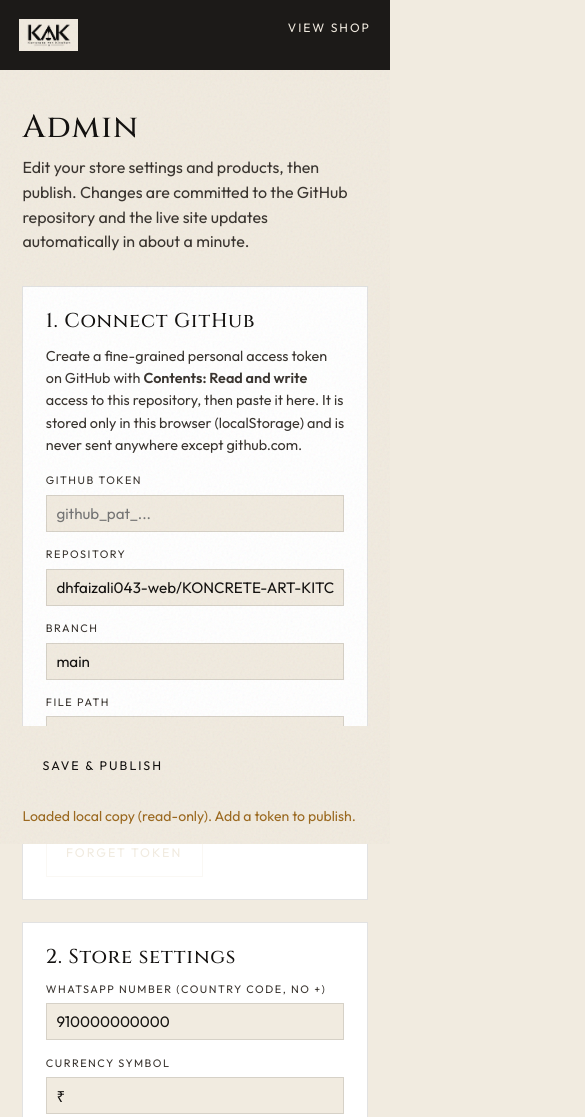
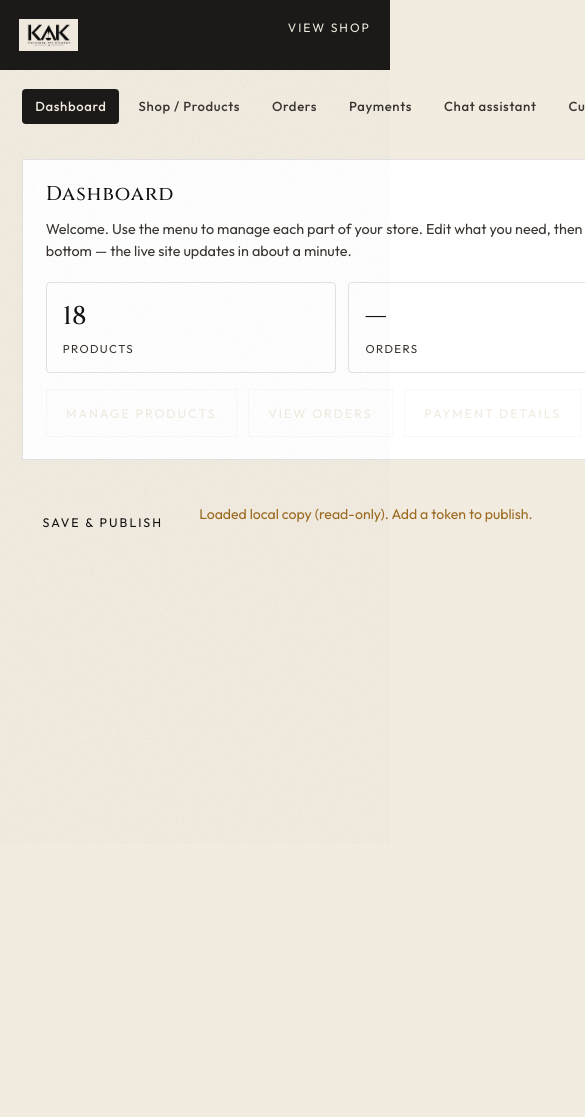
Before and after one commit to dhfaizali043-web/KONCRETE-ART-KITCHEN, a website built with Vite: page admin.html in a window 390 px wide. Shown: the top 1117 px of the page, 585 px wide, since content can reach past the window. After the commit the page ends 844 px from the top, so only its background shows below. Built offline with nearby package versions, Linux system fonts and the light colour scheme.

Commit message:
feat(admin): split CMS into separate sections with sidebar navigation
- Admin is now a sidebar layout with its own sections: Dashboard,
  Shop / Products, Orders, Payments, Chat assistant, Customer accounts,
  Store settings, and GitHub & publish
- Section switching with a hash (e.g. #orders) so a refresh keeps place
- Dashboard shows product count, order count and customer-login status,
  plus quick actions
- Sticky Save & publish bar stays available on every section
- Responsive: sidebar becomes a horizontal menu on mobile
Co-authored-by: monkeycode-ai <monkeycode-ai@chaitin.com>

```diff
--- a/admin.html
+++ b/admin.html
@@ -25,73 +25,63 @@
       <p><a href="./shop.html">View shop</a></p>
     </header>
 
+    <div class="admin-shell">
+      <aside class="admin-side">
+        <nav class="admin-nav" id="adminNav" aria-label="Admin sections">
+          <button type="button" data-go="dashboard">Dashboard</button>
+          <button type="button" data-go="products">Shop / Products</button>
+          <button type="button" data-go="orders">Orders</button>
+          <button type="button" data-go="payments">Payments</button>
+          <button type="button" data-go="chat">Chat assistant</button>
+          <button type="button" data-go="accounts">Customer accounts</button>
+          <button type="button" data-go="store">Store settings</button>
+          <button type="button" data-go="connect">GitHub &amp; publish</button>
+        </nav>
+      </aside>
+
       <main class="admin-wrap">
-      <h1>Admin</h1>
-      <p class="admin-intro">
-        Edit your store settings and products, then publish. Changes are committed to
-        the GitHub repository and the live site updates automatically in about a minute.
+        <section class="admin-card" data-section="dashboard">
+          <h2>Dashboard</h2>
+          <p class="admin-help">
+            Welcome. Use the menu to manage each part of your store. Edit what you need,
+            then click <strong>Save &amp; publish</strong> at the bottom — the live site
+            updates in about a minute.
           </p>
-
-      <section class="admin-card">
-        <h2>1. Connect GitHub</h2>
-        <p class="admin-help">
-          Create a fine-grained personal access token on GitHub with
-          <strong>Contents: Read and write</strong> access to this repository, then paste it
-          here. It is stored only in this browser (localStorage) and is never sent anywhere
-          except github.com.
-        </p>
-        <div class="admin-grid">
-          <label>
-            GitHub token
-            <input type="password" id="token" placeholder="github_pat_..." autocomplete="off" />
-          </label>
-          <label>
-            Repository
-            <input type="text" id="repo" placeholder="owner/repo" />
-          </label>
-          <label>
-            Branch
-            <input type="text" id="branch" placeholder="main" />
-          </label>
-          <label>
-            File path
-            <input type="text" id="path" placeholder="public/data/catalog.json" />
-          </label>
+          <div class="admin-stats">
+            <div class="admin-stat"><strong id="dashProducts">0</strong><span>Products</span></div>
+            <div class="admin-stat"><strong id="dashOrders">&mdash;</strong><span>Orders</span></div>
+            <div class="admin-stat"><strong id="dashLogin">&mdash;</strong><span>Customer login</span></div>
           </div>
           <div class="admin-actions">
-          <button class="btn btn-ghost" id="loadBtn">Load current data</button>
-          <button class="btn btn-ghost" id="forgetBtn">Forget token</button>
+            <button class="btn btn-ghost" data-go="products" type="button">Manage products</button>
+            <button class="btn btn-ghost" data-go="orders" type="button">View orders</button>
+            <button class="btn btn-ghost" data-go="payments" type="button">Payment details</button>
           </div>
         </section>
 
-      <section class="admin-card">
-        <h2>2. Store settings</h2>
-        <div class="admin-grid">
-          <label>
-            WhatsApp number (country code, no +)
-            <input type="text" id="whatsapp" placeholder="91XXXXXXXXXX" />
-          </label>
-          <label>
-            Currency symbol
-            <input type="text" id="currencySymbol" placeholder="₹" />
-          </label>
-          <label>
-            Currency code
-            <input type="text" id="currencyCode" placeholder="INR" />
-          </label>
-          <label class="admin-wide">
-            Order alert email (new orders are emailed here; leave blank to disable)
-            <input type="email" id="orderAlertEmail" placeholder="orders@yourdomain.com" />
-          </label>
-        </div>
+        <section class="admin-card" data-section="products" hidden>
+          <h2>Shop / Products</h2>
           <p class="admin-help">
-          The first time an order is placed, the alert service sends one confirmation email
-          to this address — click the link in it once to start receiving order alerts.
+            Edit any field, add or remove products, and upload product images from your
+            device. Uploaded images are stored in the repository under
+            <strong>public/brand/products</strong>. Click <strong>Save &amp; publish</strong>
+            at the bottom to make changes live (about one minute).
           </p>
+          <div id="products"></div>
+          <button class="btn btn-ghost" id="addBtn" type="button">+ Add product</button>
         </section>
 
-      <section class="admin-card">
-        <h2>3. Payments</h2>
+        <section class="admin-card" data-section="orders" hidden>
+          <h2>Orders</h2>
+          <p class="admin-help">
+            Sign in with an owner email (set in Customer accounts) to see every order and
+            update its status. Customers only ever see their own orders.
+          </p>
+          <div id="adminOrders"></div>
+        </section>
+
+        <section class="admin-card" data-section="payments" hidden>
+          <h2>Payments</h2>
           <p class="admin-help">
             These details are shown to customers at checkout. Fill in whichever methods you
             accept; leave the rest blank to hide them.
@@ -128,8 +118,8 @@
           </div>
         </section>
 
-      <section class="admin-card">
-        <h2>4. Chat assistant</h2>
+        <section class="admin-card" data-section="chat" hidden>
+          <h2>Chat assistant</h2>
           <p class="admin-help">
             The chat bubble shown on the website answers customer questions using your
             products, prices, payment details and the knowledge base below. One entry per
@@ -159,33 +149,21 @@
           </div>
         </section>
 
-      <section class="admin-card">
-        <h2>5. Products</h2>
-        <p class="admin-help">
-          Edit any field, add or remove products, and upload product images from your
-          device. Uploaded images are stored in the repository under
-          <strong>public/brand/products</strong>. Click <strong>Save &amp; publish</strong>
-          at the bottom to make changes live (about one minute).
-        </p>
-        <div id="products"></div>
-        <button class="btn btn-ghost" id="addBtn">+ Add product</button>
-      </section>
-
-      <section class="admin-card">
-        <h2>6. Customer accounts (login)</h2>
+        <section class="admin-card" data-section="accounts" hidden>
+          <h2>Customer accounts (login)</h2>
           <p class="admin-help">
             Turn on customer login and order history. This uses <strong>Firebase</strong>
             (Google) — it has a free plan. Create a project at
-          <strong>console.firebase.google.com</strong>, add a <em>Web</em> app, and paste its
-          config values below. Then enable the sign-in methods you want
+            <strong>console.firebase.google.com</strong>, add a <em>Web</em> app, and paste
+            its config values below. Then enable the sign-in methods you want
             (Email/Password and/or Google) under <em>Authentication</em>, and create a
             Firestore database under <em>Firestore Database</em>. Login is optional for
             customers — guests can still checkout without an account.
           </p>
           <p class="admin-help">
-          These config values are <strong>public by design</strong> (they only identify your
-          project). Customer data is protected by Firestore security rules — paste these
-          under Firestore &rarr; Rules:
+            These config values are <strong>public by design</strong> (they only identify
+            your project). Customer data is protected by Firestore security rules — paste
+            these under Firestore &rarr; Rules:
           </p>
           <pre class="admin-code" id="rulesCode"></pre>
           <div class="admin-grid">
@@ -224,20 +202,71 @@
           </div>
         </section>
 
-      <section class="admin-card">
-        <h2>7. Orders</h2>
+        <section class="admin-card" data-section="store" hidden>
+          <h2>Store settings</h2>
+          <div class="admin-grid">
+            <label>
+              WhatsApp number (country code, no +)
+              <input type="text" id="whatsapp" placeholder="91XXXXXXXXXX" />
+            </label>
+            <label>
+              Currency symbol
+              <input type="text" id="currencySymbol" placeholder="₹" />
+            </label>
+            <label>
+              Currency code
+              <input type="text" id="currencyCode" placeholder="INR" />
+            </label>
+            <label class="admin-wide">
+              Order alert email (new orders are emailed here; leave blank to disable)
+              <input type="email" id="orderAlertEmail" placeholder="orders@yourdomain.com" />
+            </label>
+          </div>
           <p class="admin-help">
-          Sign in with an owner email (set in section 6) to see every order and update its
-          status. Customers only ever see their own orders.
+            The first time an order is placed, the alert service sends one confirmation
+            email to this address — click the link in it once to start receiving order
+            alerts.
           </p>
-        <div id="adminOrders"></div>
+        </section>
+
+        <section class="admin-card" data-section="connect" hidden>
+          <h2>GitHub &amp; publish</h2>
+          <p class="admin-help">
+            Create a fine-grained personal access token on GitHub with
+            <strong>Contents: Read and write</strong> access to this repository, then paste
+            it here. It is stored only in this browser (localStorage) and is never sent
+            anywhere except github.com.
+          </p>
+          <div class="admin-grid">
+            <label>
+              GitHub token
+              <input type="password" id="token" placeholder="github_pat_..." autocomplete="off" />
+            </label>
+            <label>
+              Repository
+              <input type="text" id="repo" placeholder="owner/repo" />
+            </label>
+            <label>
+              Branch
+              <input type="text" id="branch" placeholder="main" />
+            </label>
+            <label>
+              File path
+              <input type="text" id="path" placeholder="public/data/catalog.json" />
+            </label>
+          </div>
+          <div class="admin-actions">
+            <button class="btn btn-ghost" id="loadBtn" type="button">Load current data</button>
+            <button class="btn btn-ghost" id="forgetBtn" type="button">Forget token</button>
+          </div>
         </section>
 
         <div class="admin-publish">
-        <button class="btn btn-solid" id="saveBtn">Save &amp; publish</button>
+          <button class="btn btn-solid" id="saveBtn" type="button">Save &amp; publish</button>
           <p class="admin-status" id="status" role="status" aria-live="polite"></p>
         </div>
       </main>
+    </div>
 
     <script type="module" src="./src/auth.js"></script>
     <script type="module" src="./src/admin.js"></script>
--- a/src/admin-orders.js
+++ b/src/admin-orders.js
@@ -108,6 +108,7 @@ async function loadOrders() {
   list.innerHTML = '<p class="admin-help">Loading orders…</p>'
   try {
     const orders = await AUTH.getAllOrders()
+    setDashOrders(orders.length)
     if (!orders.length) {
       list.innerHTML = '<p class="admin-help">Abhi koi order nahi aaya.</p>'
       return
@@ -163,6 +164,11 @@ function orderCard(order) {
   </div>`
 }
 
+function setDashOrders(value) {
+  const el = document.getElementById('dashOrders')
+  if (el) el.textContent = String(value)
+}
+
 function timeOf(value) {
   if (!value) return 0
   if (typeof value.toDate === 'function') return value.toDate().getTime()
--- a/src/admin.js
+++ b/src/admin.js
@@ -82,8 +82,25 @@ function init() {
   })
   els.authOwners.addEventListener('input', updateRulesCode)
 
+  const navButtons = document.querySelectorAll('[data-go]')
+  navButtons.forEach((btn) => {
+    btn.addEventListener('click', () => showSection(btn.dataset.go))
+  })
+  const initial = (location.hash || '#dashboard').slice(1)
+  showSection(document.querySelector(`[data-section="${initial}"]`) ? initial : 'dashboard')
+
   updateRulesCode()
   loadRemote()
+}
+
+function showSection(name) {
+  document.querySelectorAll('[data-section]').forEach((section) => {
+    section.hidden = section.dataset.section !== name
+  })
+  document.querySelectorAll('.admin-nav [data-go]').forEach((btn) => {
+    btn.classList.toggle('active', btn.dataset.go === name)
+  })
+  if (location.hash.slice(1) !== name) history.replaceState(null, '', '#' + name)
 }
 
 function getConfig() {
@@ -166,6 +183,13 @@ function fillForm(data) {
   updateRulesCode()
   els.products.innerHTML = ''
   ;(data.products || []).forEach((product) => addProduct(product))
+  setText('dashProducts', (data.products || []).length)
+  setText('dashLogin', auth.enabled === true ? 'On' : 'Off')
+}
+
+function setText(id, value) {
+  const el = document.getElementById(id)
+  if (el) el.textContent = value
 }
 
 function addProduct(product) {
--- a/src/style.css
+++ b/src/style.css
@@ -2259,3 +2259,102 @@ h2 {
   font: 400 0.85rem Outfit, sans-serif;
   text-transform: capitalize;
 }
+
+.admin-shell {
+  display: grid;
+  grid-template-columns: 230px minmax(0, 1fr);
+  gap: 1.8rem;
+  max-width: 1200px;
+  margin: 0 auto;
+  padding: 1.8rem 2.4rem 4rem;
+  align-items: start;
+}
+
+.admin-shell .admin-wrap {
+  max-width: none;
+  margin: 0;
+  padding: 0;
+}
+
+.admin-side {
+  position: sticky;
+  top: 1.4rem;
+}
+
+.admin-nav {
+  display: flex;
+  flex-direction: column;
+  gap: 0.25rem;
+}
+
+.admin-nav button {
+  text-align: left;
+  border: 0;
+  background: transparent;
+  padding: 0.6rem 0.8rem;
+  border-radius: 4px;
+  font: 500 0.82rem Outfit, sans-serif;
+  letter-spacing: 0.05em;
+  color: var(--ink-soft);
+  cursor: pointer;
+}
+
+.admin-nav button:hover {
+  background: rgba(20, 18, 16, 0.06);
+  color: var(--ink);
+}
+
+.admin-nav button.active {
+  background: var(--char);
+  color: var(--paper);
+}
+
+.admin-stats {
+  display: grid;
+  grid-template-columns: repeat(auto-fit, minmax(120px, 1fr));
+  gap: 0.8rem;
+  margin: 1.2rem 0 0.4rem;
+}
+
+.admin-stat {
+  border: 1px solid var(--line);
+  border-radius: 4px;
+  padding: 0.9rem 1rem;
+  display: grid;
+  gap: 0.2rem;
+}
+
+.admin-stat strong {
+  font-family: Cinzel, serif;
+  font-size: 1.6rem;
+  font-weight: 500;
+}
+
+.admin-stat span {
+  font-size: 0.72rem;
+  letter-spacing: 0.12em;
+  text-transform: uppercase;
+  color: var(--ink-soft);
+}
+
+@media (max-width: 900px) {
+  .admin-shell {
+    grid-template-columns: 1fr;
+    padding: 1.2rem 1.4rem 4rem;
+  }
+
+  .admin-side {
+    position: static;
+  }
+
+  .admin-nav {
+    flex-direction: row;
+    overflow-x: auto;
+    gap: 0.4rem;
+    padding-bottom: 0.4rem;
+  }
+
+  .admin-nav button {
+    white-space: nowrap;
+  }
+}
```
Lines whose indentation alone changed are shown as unchanged.
